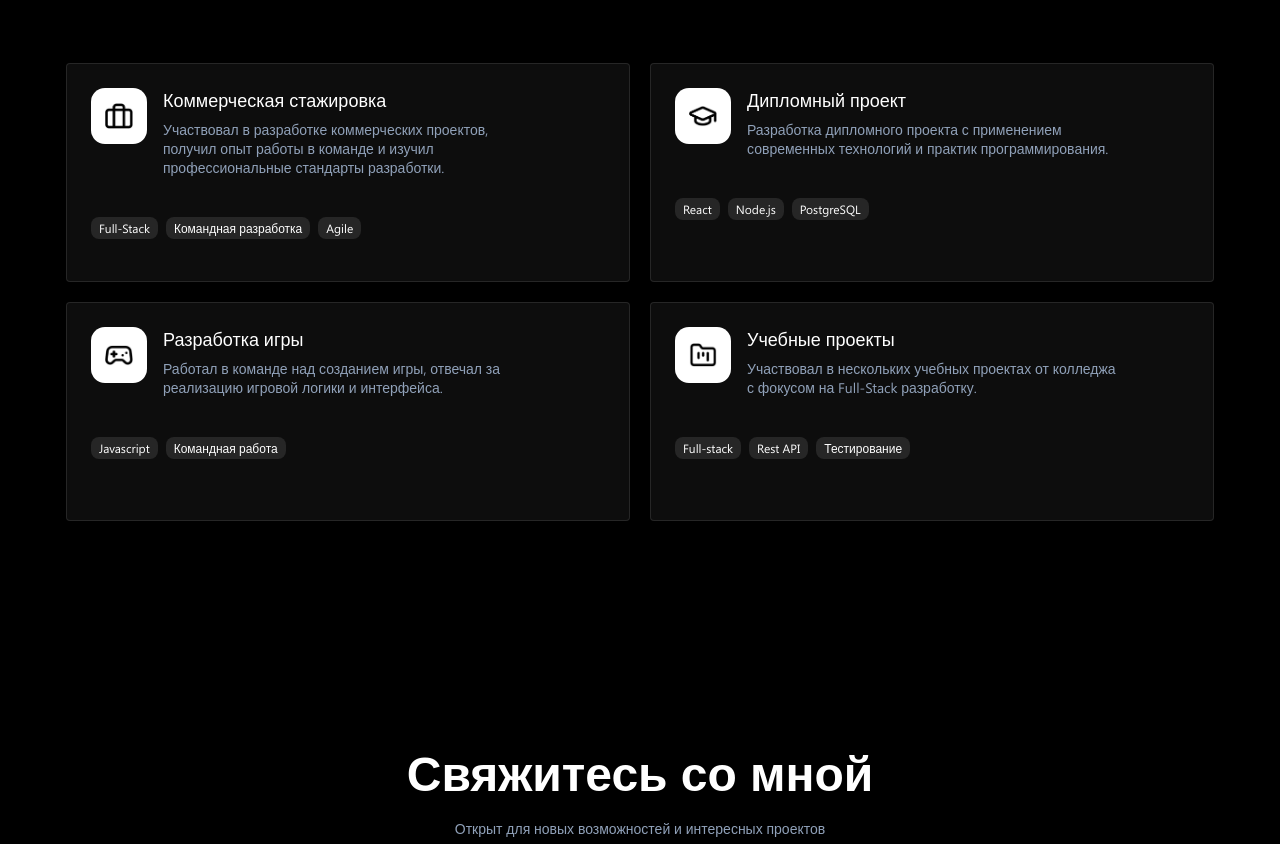
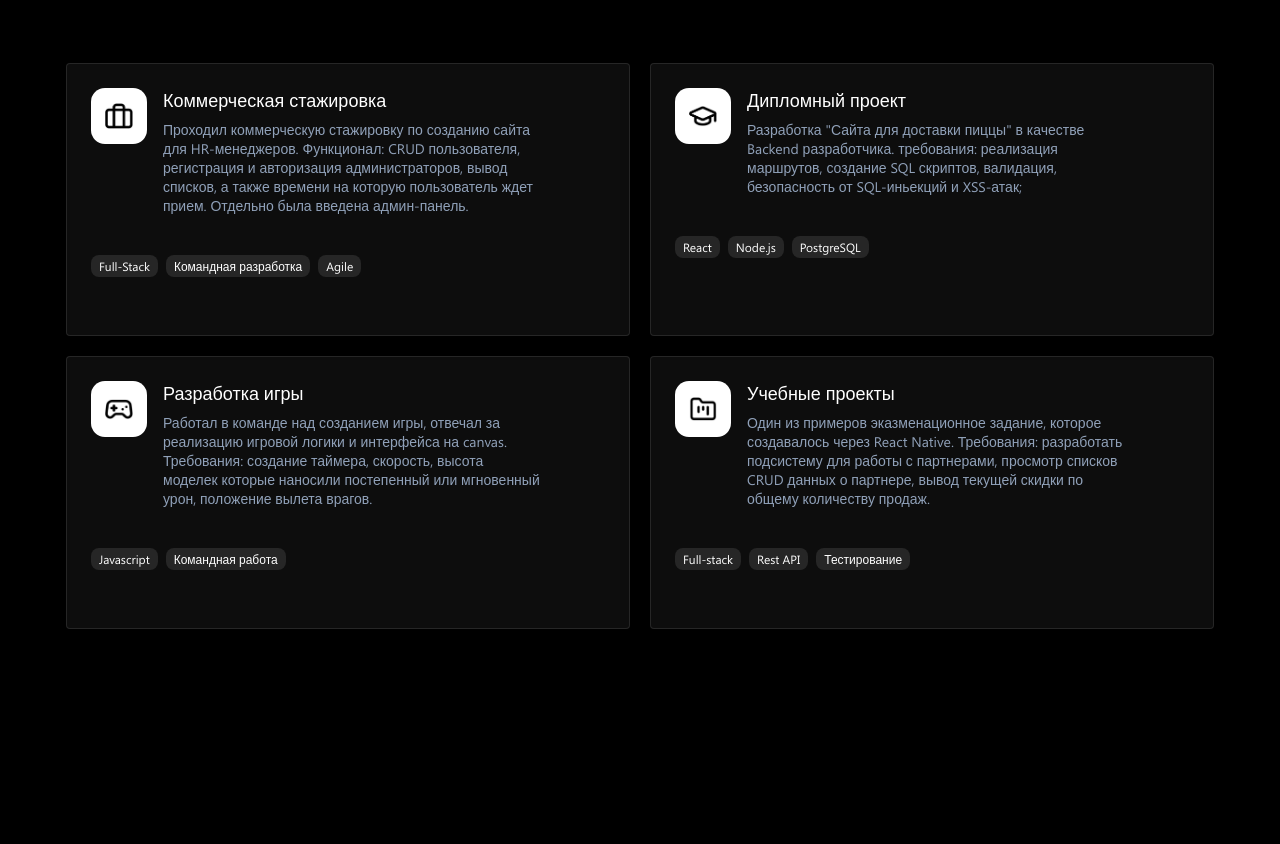
Before and after one commit to Vandopal/portfolio, a website: page index.html in a window 1280 px wide. Shown: the part 1900-2744 px from the top of the page. Drawn offline with Linux system fonts and the light colour scheme.

Commit message:
p rewrite

```diff
--- a/index.html
+++ b/index.html
@@ -167,8 +167,9 @@
                         </div>
                         <div class="header-text">
                             <h4>Коммерческая стажировка</h4>
-                            <p>Участвовал в разработке коммерческих проектов, получил опыт работы в команде и изучил
-                                профессиональные стандарты разработки.
+                            <p>Проходил коммерческую стажировку по созданию сайта для HR-менеджеров.
+                                Функционал: CRUD пользователя, регистрация и авторизация администраторов, вывод списков,
+                                а также времени на которую пользователь ждет прием. Отдельно была введена админ-панель.
                             </p>
                         </div>
                     </div>
@@ -185,8 +186,9 @@
                         </div>
                         <div class="header-text">
                             <h4>Дипломный проект</h4>
-                            <p>Разработка дипломного проекта с применением современных технологий и практик
-                                программирования.
+                            <p>Разработка "Сайта для доставки пиццы" в качестве Backend разработчика.
+                                требования: реализация маршрутов, создание SQL скриптов, валидация,
+                                безопасность от SQL-иньекций и XSS-атак;
                             </p>
                         </div>
                     </div>
@@ -203,7 +205,9 @@
                         </div>
                         <div class="header-text">
                             <h4>Разработка игры</h4>
-                            <p>Работал в команде над созданием игры, отвечал за реализацию игровой логики и интерфейса.
+                            <p>Работал в команде над созданием игры, отвечал за реализацию игровой логики и интерфейса на canvas.
+                                Требования: создание таймера, скорость, высота моделек которые
+                                наносили постепенный или мгновенный урон, положение вылета врагов.
                             </p>
                         </div>
                     </div>
@@ -219,7 +223,8 @@
                         </div>
                         <div class="header-text">
                             <h4>Учебные проекты</h4>
-                            <p>Участвовал в нескольких учебных проектах от колледжа с фокусом на Full-Stack разработку.
+                            <p> Один из примеров эказменационное задание, которое создавалось через React Native.
+                                Требования: разработать подсистему для работы с партнерами, просмотр списков CRUD данных о партнере, вывод текущей скидки по общему количеству продаж.
                             </p>
                         </div>
                     </div>
--- a/main.css
+++ b/main.css
@@ -184,11 +184,7 @@ p {
     height: 36px;
     padding: 8px 12px;
     border: none;
-}
-
-.btn-1 {
     border-radius: 8px;
-    border: none;
 }
 
 .resume-btn>img {
@@ -606,7 +602,7 @@ main {
 
     .experience-card {
         width: 100%;
-        height: 219px;
+        height: 273px;
         display: flex;
         flex-direction: column;
         gap: 24px;
```
